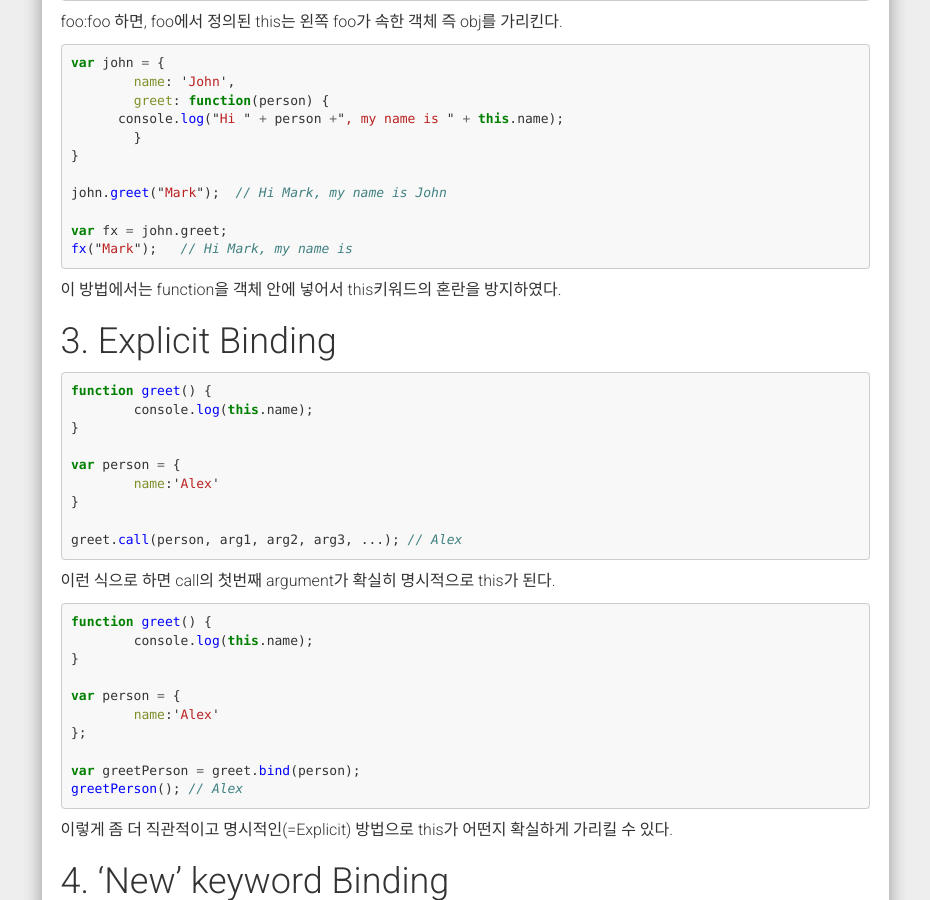
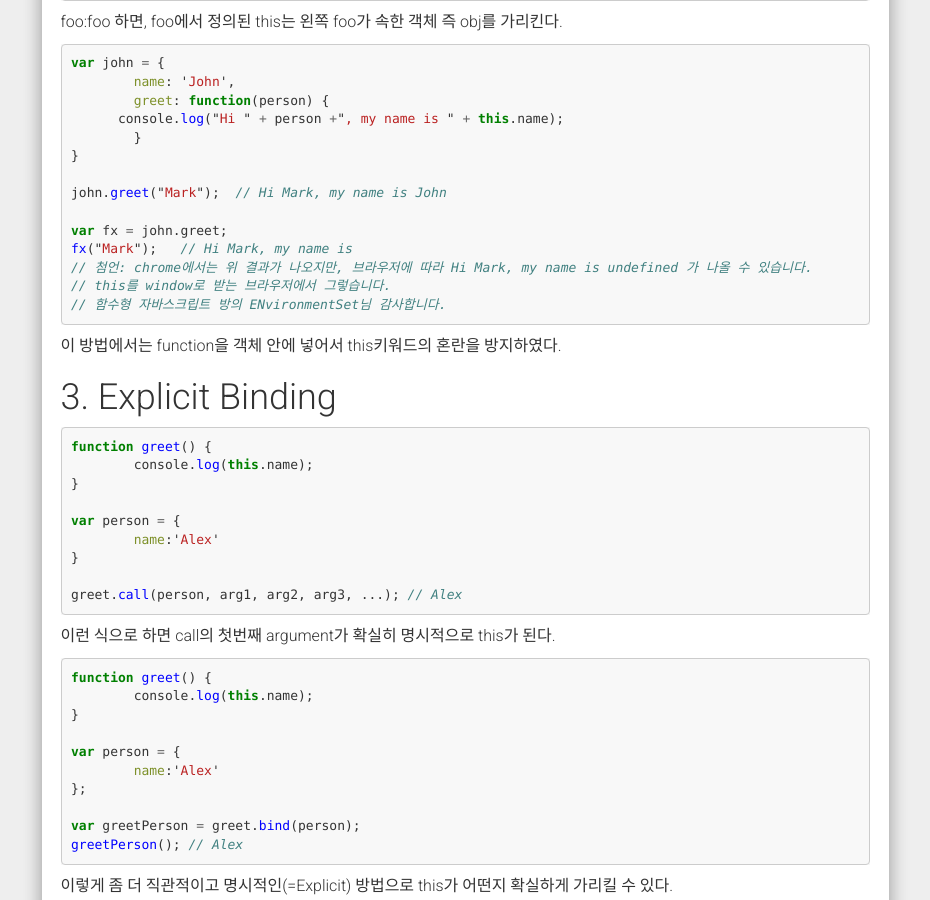
Before and after one commit to orlein/orlein.github.io, a Jekyll site: the page built from _posts/2018-12-04-JavaScript의-this키워드에-대하여.md, in a window 1280 px wide and 900 px high, scrolled down 854 px. Shown: the whole window, without its empty margins (321-1251 px from the left). Built offline with Jekyll 4.4.1, drawn with Linux system fonts in a browser that asks for light colours; nearby versions of some CDN libraries; comment, search, counter and statistics services are not loaded.

Commit message:
오류 지적 수정

````diff
--- a/_posts/2018-12-04-JavaScript의-this키워드에-대하여.md
+++ b/_posts/2018-12-04-JavaScript의-this키워드에-대하여.md
@@ -46,6 +46,9 @@ john.greet("Mark");  // Hi Mark, my name is John
 
 var fx = john.greet;
 fx("Mark");   // Hi Mark, my name is
+// 첨언: chrome에서는 위 결과가 나오지만, 브라우저에 따라 Hi Mark, my name is undefined 가 나올 수 있습니다.
+// this를 window로 받는 브라우저에서 그렇습니다.
+// 함수형 자바스크립트 방의 ENvironmentSet님 감사합니다.
 ```
 이 방법에서는 function을 객체 안에 넣어서 this키워드의 혼란을 방지하였다.
 
````
